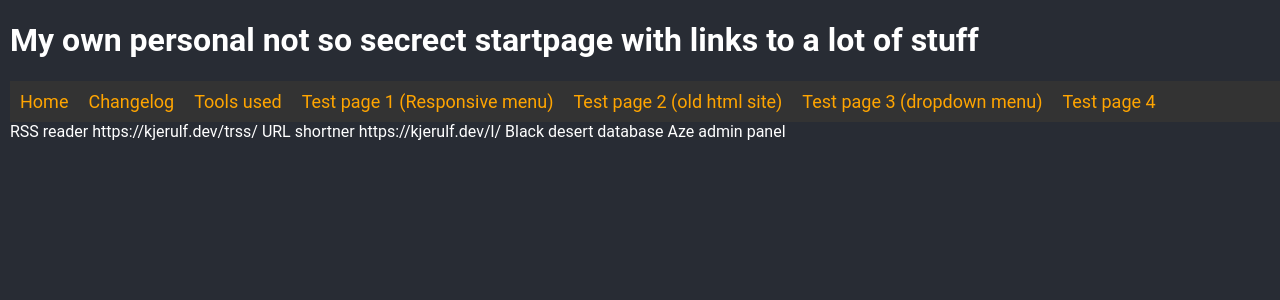
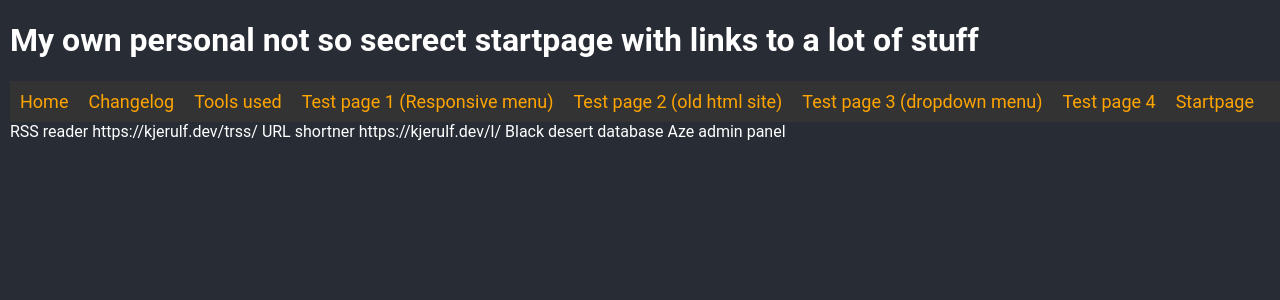
Before and after one commit to zallit/kjerulf.dev, a PHP site: page /start/index.php in a window 1280 px wide. Shown: the top 300 px of the page. Run offline with PHP 8.4, Linux system fonts and the light colour scheme.

Commit message:
added link to the startpage in the menu

```diff
--- a/start/index.php
+++ b/start/index.php
@@ -21,6 +21,7 @@
         include('../template.html');;
       ?>
   </nav>
+
   RSS reader https://kjerulf.dev/trss/
 
   URL shortner https://kjerulf.dev/l/
--- a/template.html
+++ b/template.html
@@ -48,5 +48,6 @@ ul.topnav li.right {float: right;}
   <li><a href="test-page-2.php">Test page 2 (old html site)</a></li>
   <li><a href="test-page-3.php">Test page 3 (dropdown menu)</a></li>
   <li><a href="test-page-4.php">Test page 4</a></li>
+  <li><a href="../start.php">Startpage </a></li>
 </font>
 </ul>
```
